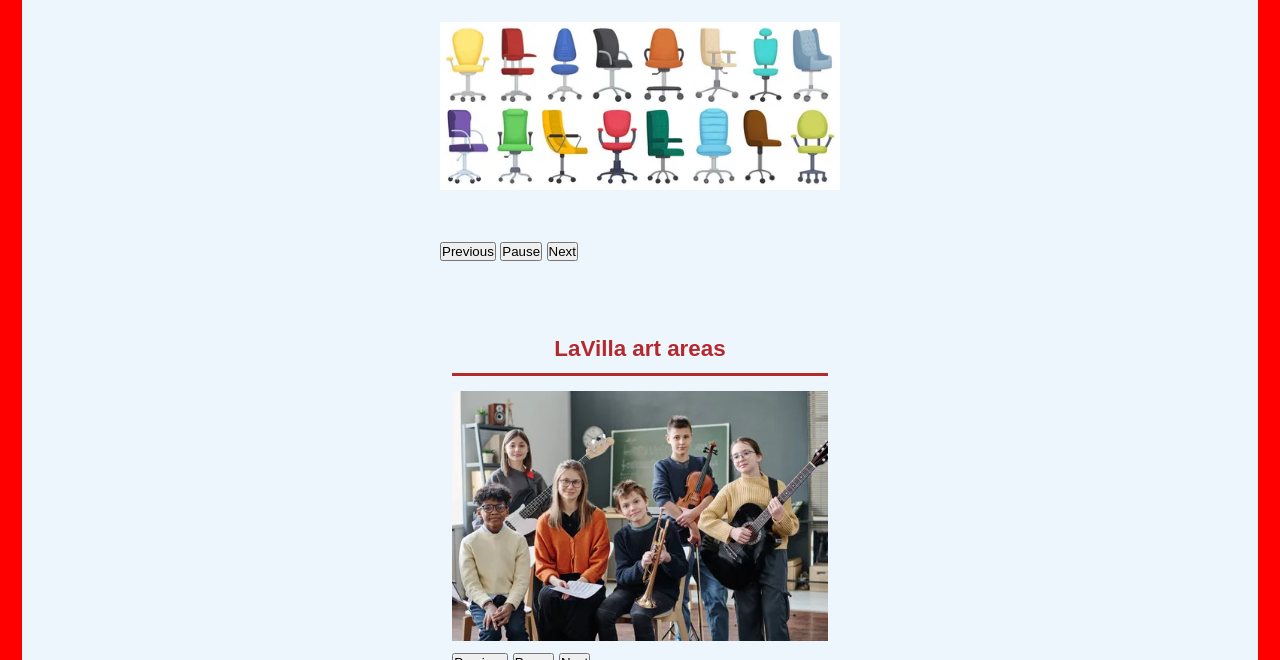
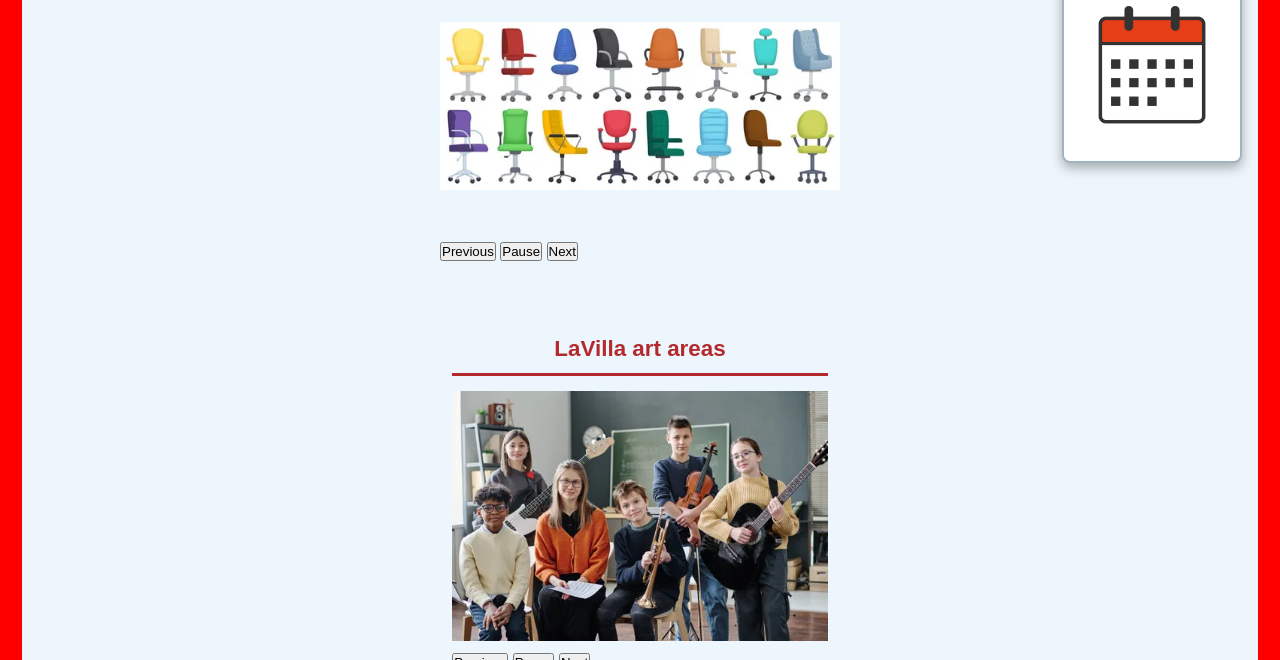
Before and after one commit to paula-spring/lavilla-ptsa-capstone, a plain HTML site: page index.html in a window 1280 px wide. Shown: the part 440-1100 px from the top of the page. Drawn offline with Linux system fonts and the light colour scheme.

```diff
--- a/stylesheet.css
+++ b/stylesheet.css
@@ -149,6 +149,12 @@ main {
 
     main {
         flex-direction: column;
+    }
+
+    #calendar-link {
+
+        top: 300px;
+        right: 1rem;
     }
 }
 
```
Also changed, not shown: join.html (+3 -0 lines).
